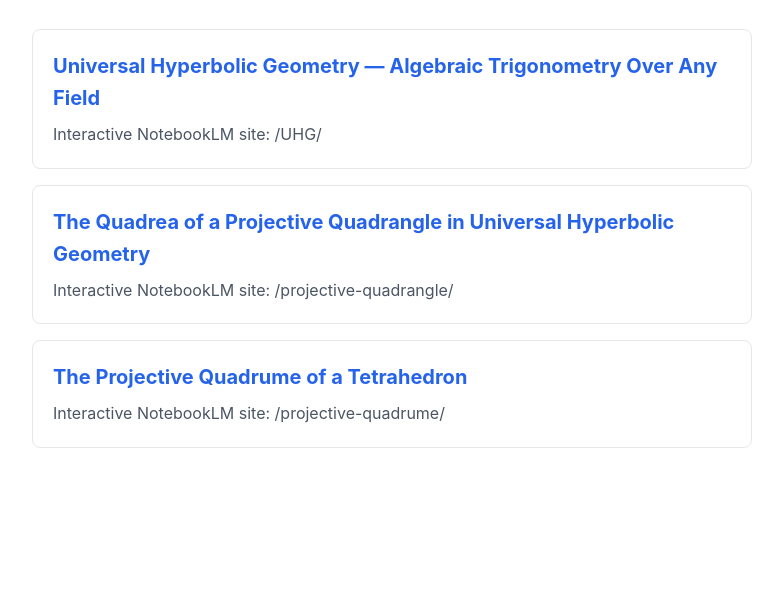
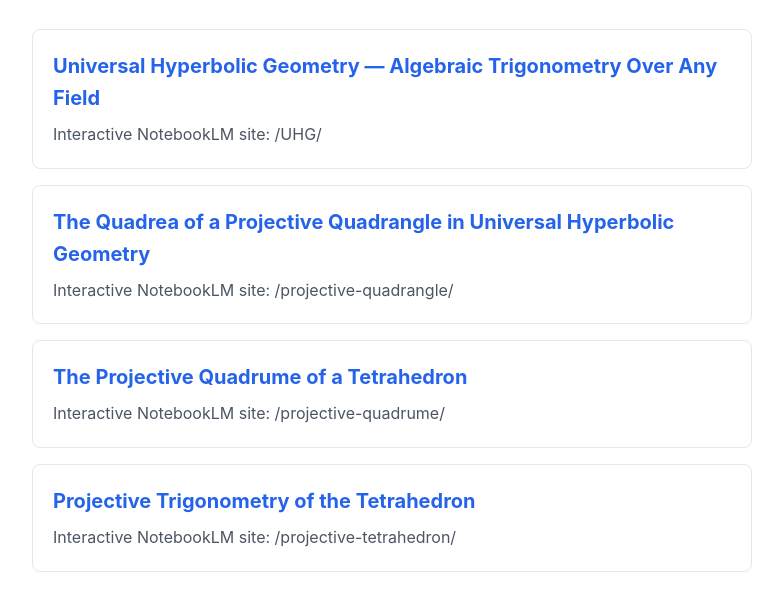
Before and after one commit to jcoady/sites, a plain HTML site: page index.html in a window 1280 px wide. Shown: the part 166-776 px from the top of the page, without its empty margins (248-1031 px from the left). Drawn offline with Linux system fonts and the light colour scheme.

Commit message:
Auto-update directory menu

```diff
--- a/index.html
+++ b/index.html
@@ -66,6 +66,10 @@
       <h2><a href="./projective-quadrume/">The Projective Quadrume of a Tetrahedron</a></h2>
       <p>Interactive NotebookLM site: /projective-quadrume/</p>
     </div>
+    <div class="site-card">
+      <h2><a href="./projective-tetrahedron/">Projective Trigonometry of the Tetrahedron</a></h2>
+      <p>Interactive NotebookLM site: /projective-tetrahedron/</p>
+    </div>
   </main>
 </body>
 </html>
```
